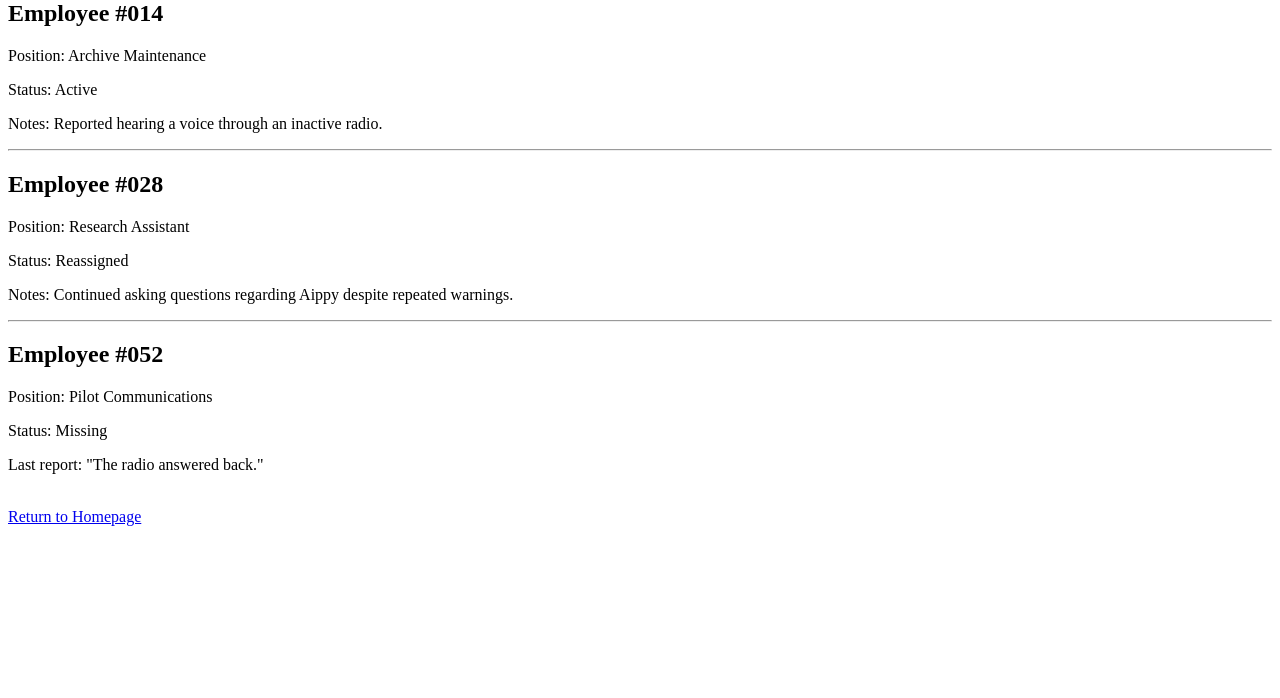
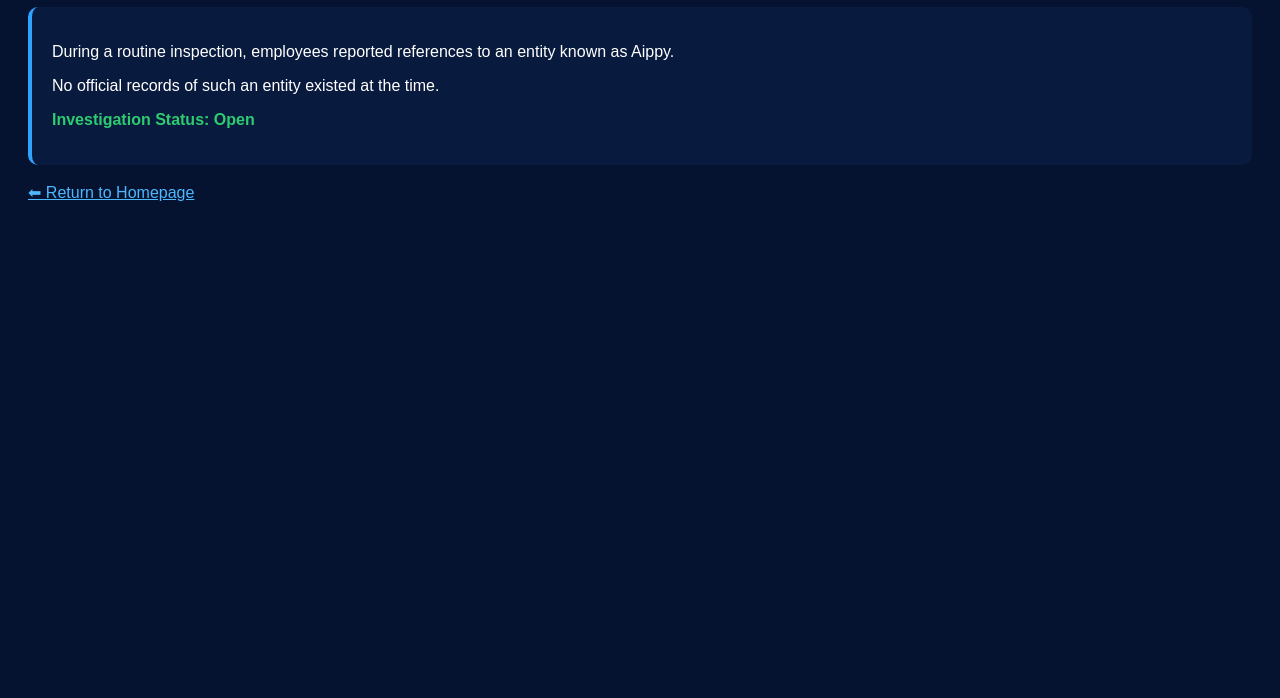
Before and after one commit to Project4822/plane-escape-archives, a plain HTML site: page employees.html in a window 1280 px wide. Shown: the part 102-800 px from the top of the page. Drawn offline with Linux system fonts and the light colour scheme.

Commit message:
employees.html

```diff
--- a/employees.html
+++ b/employees.html
@@ -1,64 +1,58 @@
 <!DOCTYPE html>
 <html>
 <head>
-<title>Employee Records</title>
+<title>Archive Record 2019</title>
+
+<style>
+body{
+background:#051330;
+color:white;
+font-family:Arial,sans-serif;
+padding:20px;
+}
+
+.card{
+background:#081a3d;
+padding:20px;
+border-left:4px solid #2ea3ff;
+border-radius:10px;
+margin-top:20px;
+}
+
+a{
+color:#4db8ff;
+}
+
+.status{
+color:#2ecc71;
+font-weight:bold;
+}
+</style>
 </head>
 
 <body>
 
-<h1>Employee Records</h1>
+<h1>📁 Archive Record 2019</h1>
 
-<hr>
-
-<h2>Employee #014</h2>
+<div class="card">
 
 <p>
-Position: Archive Maintenance
+During a routine inspection, employees reported references to an entity known as Aippy.
 </p>
 
 <p>
-Status: Active
+No official records of such an entity existed at the time.
 </p>
 
-<p>
-Notes: Reported hearing a voice through an inactive radio.
+<p class="status">
+Investigation Status: Open
 </p>
 
-<hr>
-
-<h2>Employee #028</h2>
-
-<p>
-Position: Research Assistant
-</p>
-
-<p>
-Status: Reassigned
-</p>
-
-<p>
-Notes: Continued asking questions regarding Aippy despite repeated warnings.
-</p>
-
-<hr>
-
-<h2>Employee #052</h2>
-
-<p>
-Position: Pilot Communications
-</p>
-
-<p>
-Status: Missing
-</p>
-
-<p>
-Last report: "The radio answered back."
-</p>
+</div>
 
 <br>
 
-<a href="index.html">Return to Homepage</a>
+<a href="index.html">⬅ Return to Homepage</a>
 
 </body>
 </html>
```
